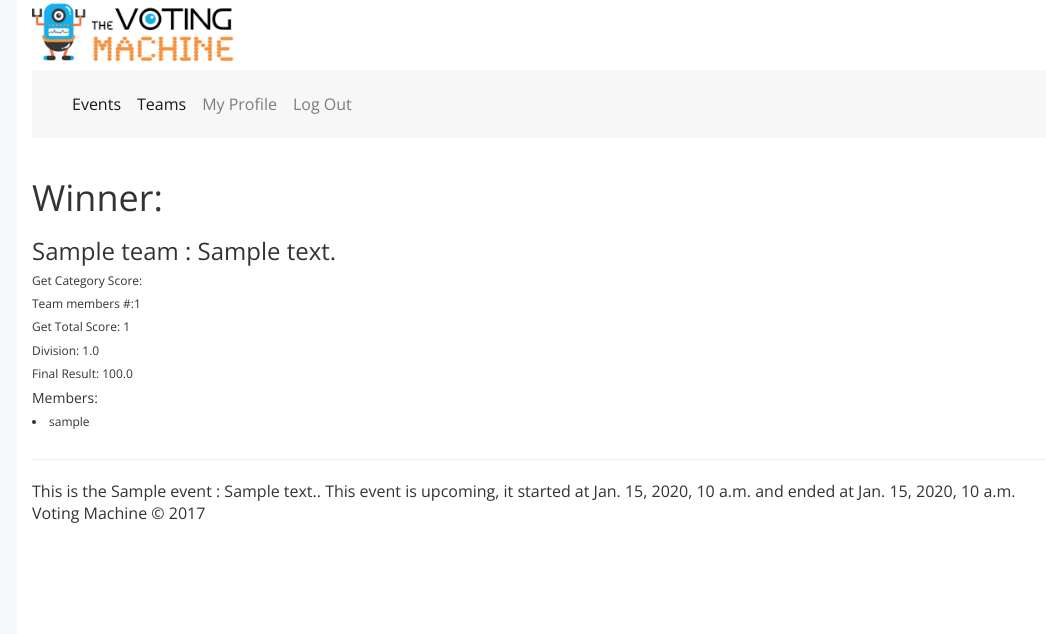
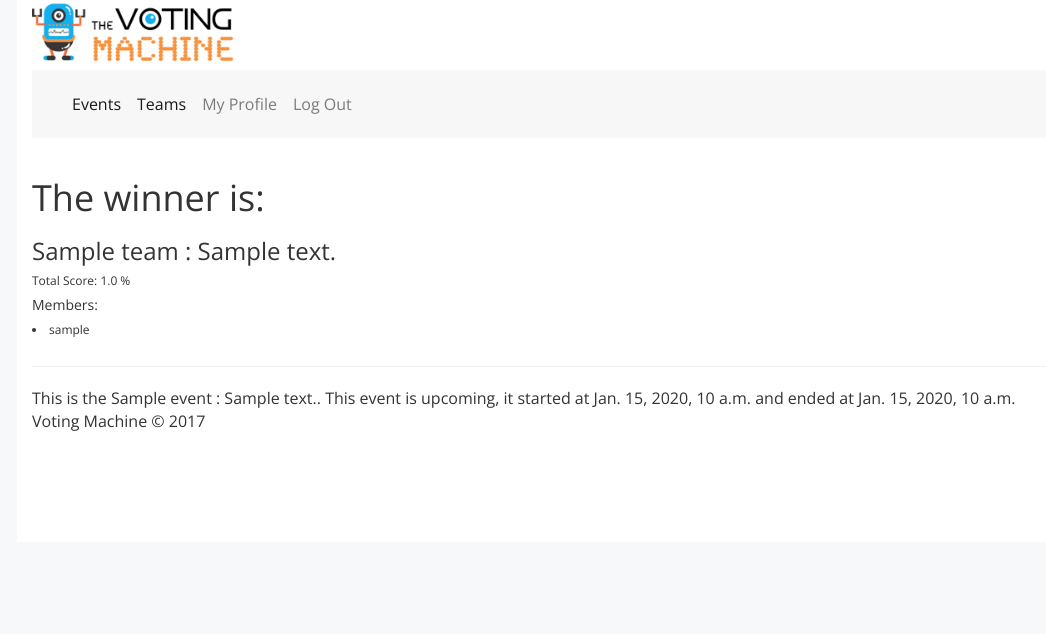
Before and after one commit to sixfeetup/django-voting-machine, a Django app: page /votingmachine/event/1/result/ in a window 1280 px wide. Shown: the top 634 px of the page, without its empty margins (38-1084 px from the left). Run offline with Django 3.2, Linux system fonts and the light colour scheme; a user stored in the database is signed in; tables that the repository leaves empty hold one stand-in row (values such as "Sample post"); style sheets or scripts are compiled from the project's sources; some libraries are stand-ins or nearby versions.

```diff
--- a/voting/templates/votingmachine/result.html
+++ b/voting/templates/votingmachine/result.html
@@ -15,16 +15,12 @@
             <div class="row">
                 <div class="col-md-9">
                     {%  if forloop.counter < 2 %}
-                        <h1>Winner:</h1>
+                        <h1>The winner is:</h1>
                         <h3>{{team}}</h3>
                     {%else%}
                         <p>{{ team}} </p>
                     {% endif %}
-                    <h6>Get Category Score: {{ team.get_category_score }}</h6>
-                    <h6>Team members #:{{ team.count_members }}</h6>
-                    <h6>Get Total Score: {{ team.get_total_score }}</h6>
-                    <h6>Division: {{ team.divscore_members }}</h6>
-                    <h6>Final Result: {{ team.total_final_result }}</h6>
+                    <h6>Total Score: {{ team.divscore_members }} %</h6>
                     <h5>Members:</h5>
                     <h6>{% for member in team.members.all %}
                         <li>{{member}}</li>
--- a/voting/votingmachine/models.py
+++ b/voting/votingmachine/models.py
@@ -114,7 +114,7 @@ class Team(models.Model):
         return self.get_total_score() / self.count_members()
 
     def total_final_result(self):
-        return (self.get_total_score() / int(self.event.weighted)) * 100
+        return (self.divscore_members() / int(self.event.weighted)) * 10
 
     @property
     def all_members(self):
```
